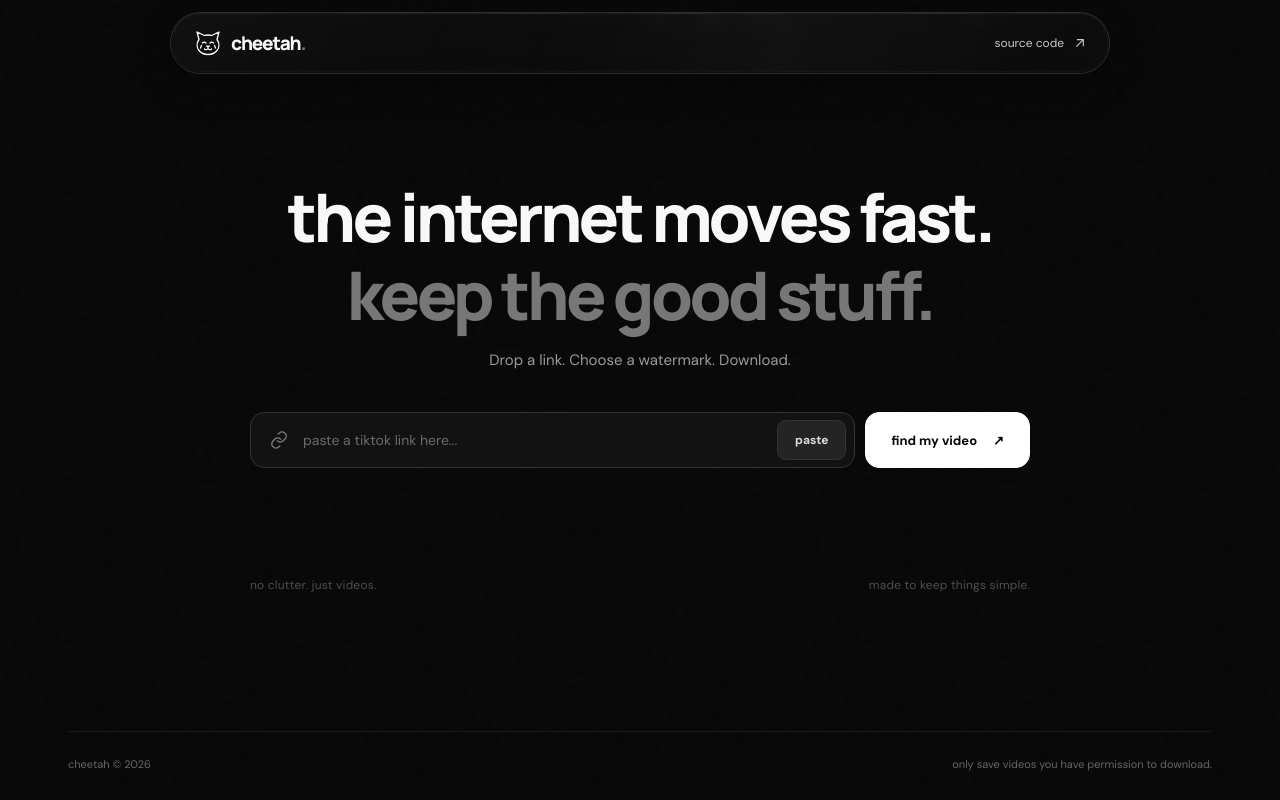
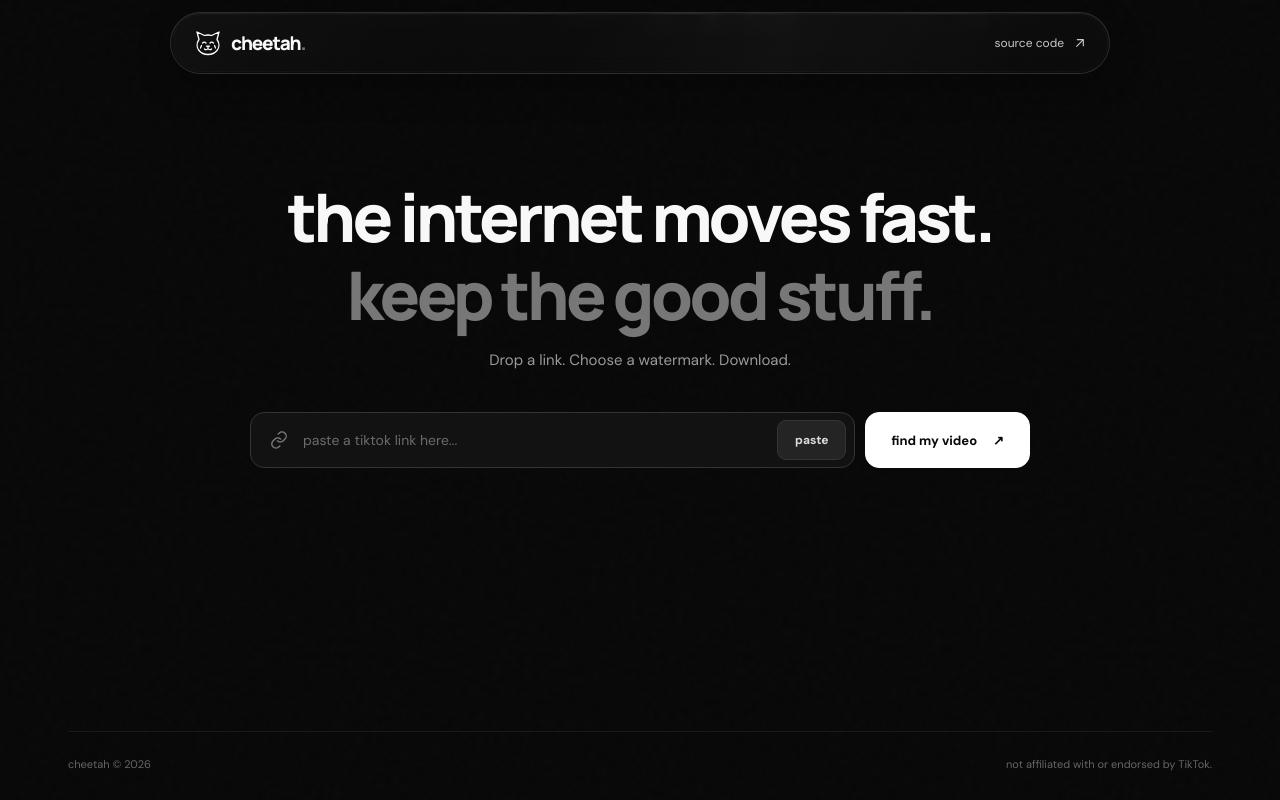
Before and after one commit to ItsMeCodyy/tiktok-downloader, a website: page public/index.html in a window 1280 px wide. Drawn offline with Linux system fonts and the light colour scheme.

Commit message:
Simplify footer and remove bottom tagline

```diff
--- a/public/index.html
+++ b/public/index.html
@@ -100,10 +100,9 @@
         </div>
       </section>
 
-      <div class="bottom-line"><span>no clutter. just videos.</span><span>made to keep things simple.</span></div>
     </main>
 
-    <footer><span>cheetah © 2026</span><span>only save videos you have permission to download.</span></footer>
+    <footer><span>cheetah © 2026</span><span>not affiliated with or endorsed by TikTok.</span></footer>
   </div>
 </body>
 </html>
```
